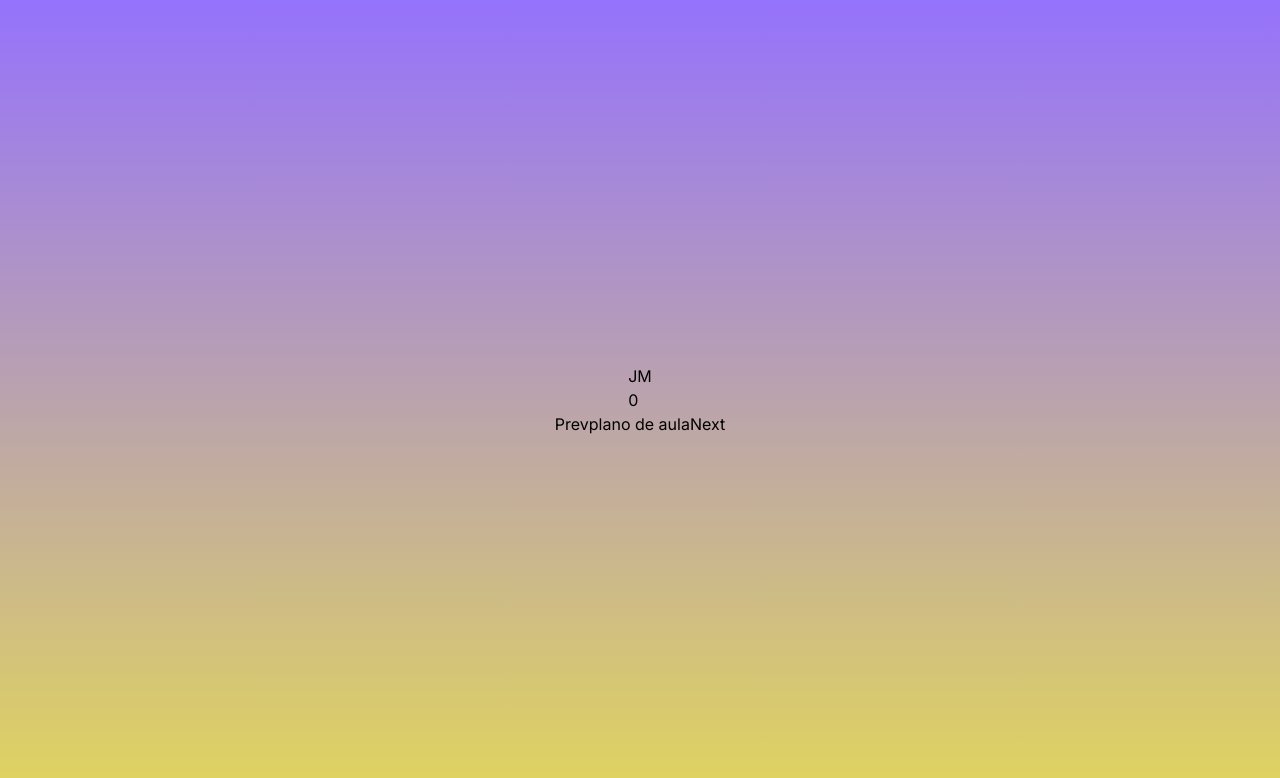
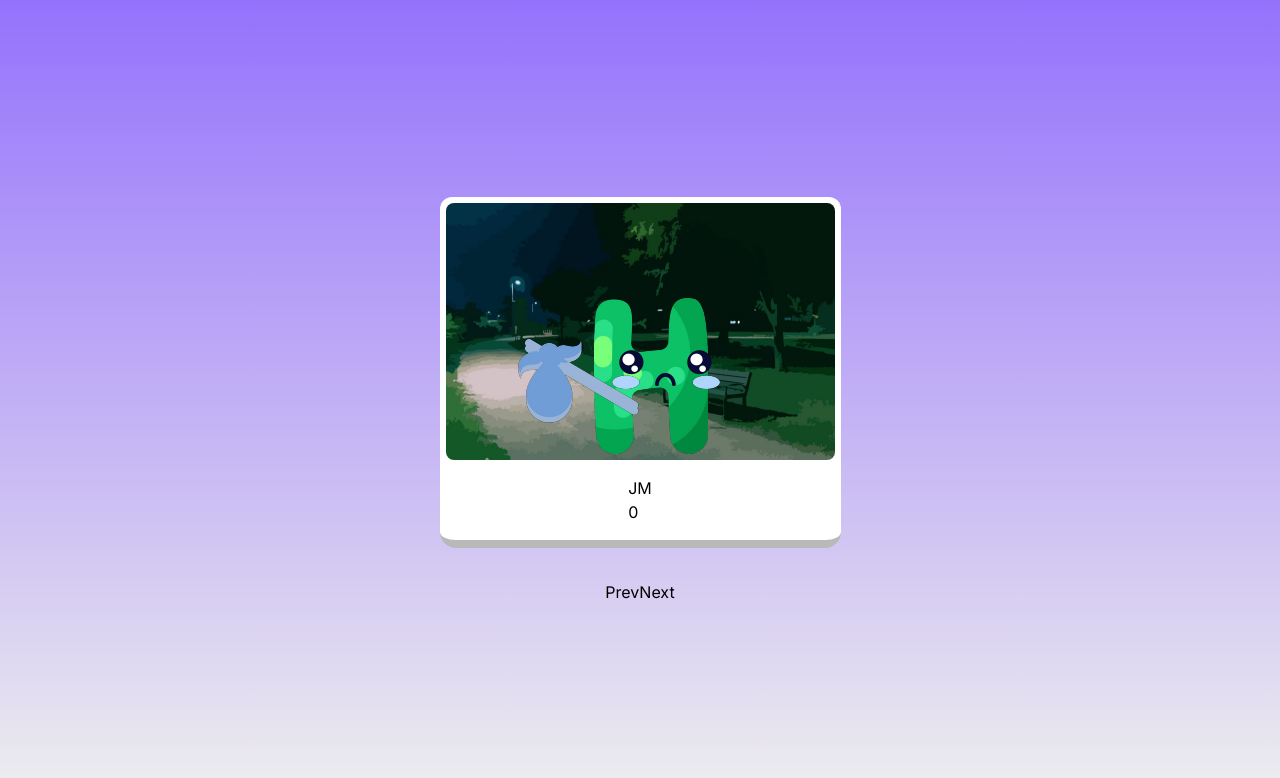
Before and after one commit to helpii/hlt-cards, a React (Vite) app: page / in a window 1280 px wide. Shown: the top 778 px of the page. Built offline with nearby package versions, Linux system fonts and the light colour scheme.

Commit message:
card layout

```diff
--- a/src/components/Home/index.tsx
+++ b/src/components/Home/index.tsx
@@ -1,16 +1,42 @@
 import lits from "../../lib/lits";
 import { useState } from "react";
-
+import shift from "classnames";
+/**
+ *
+ * escolher umas 5 accent colors legais e fazer o GradientBG adotar um gradiente do branco a elas, pelo classnames
+ * é só cadastrar lá que nem o bg-nlw-gradient e chamar conforme lits[litIndex].stage
+ */
 export function Home() {
   const [litIndex, setLitIndex] = useState(0);
+  const [accent, setAccent] = useState("#f4f4f4");
   return (
     <>
       {/*GradientBG //use custom styling with classnames*/}
-      <div className="transition-colors flex flex-col justify-center items-center bg-nlw-gradient h-[100vh] w-[100%]">
+      <div
+        className={shift(
+          "transition-colors ease-in-out flex flex-col justify-center items-center h-[100vh] w-[100%]",
+          {
+            "bg-apren-lud": lits[litIndex].author === "JM",
+            "bg-sala-inv": lits[litIndex].author === "Tamara",
+            "bg-pen-comput": lits[litIndex].author === "Ro",
+          }
+        )}
+      >
         {/*LitCard*/}
-        <div>
-          <h1>{lits[litIndex].author}</h1>
-          <h1>{litIndex}</h1>
+        <div className="rounded-b-2xl border-b-8 border-[#b9b9b9] hover:cursor-pointer hover:border-cyan-500 rounded-xl bg-white w-[401px] pt-[6px] h[500px] mb-8 flex flex-col justify-center items-center transition-colors">
+          <a href={lits[litIndex].classPlanUrl} target="blank">
+            <img
+              className="rounded-lg"
+              src={lits[litIndex].picturePath}
+              width="389"
+              height="257"
+            />
+          </a>
+          {/*Lower Card Section*/}
+          <div className="my-4">
+            <h1>{lits[litIndex].author}</h1>
+            <h1>{litIndex}</h1>
+          </div>
         </div>
 
         {/*NavigationOptions*/}
@@ -27,10 +53,6 @@ export function Home() {
           >
             Prev
           </button>
-          {/*ClassPlanButton*/}
-          <a href={lits[litIndex].classPlanUrl} target="blank">
-            plano de aula
-          </a>
           {/*NextCardButton*/}
           <button
             onClick={() => {
--- a/tailwind.config.cjs
+++ b/tailwind.config.cjs
@@ -14,8 +14,9 @@ module.exports = {
       backgroundImage: {
         galaxy: 'url("/background-galaxy.png")',
         helplit: 'url("/helplit.png")',
-        'nlw-gradient': 'linear-gradient(180deg, #9572FC, #E1D55D)',
-        'game-gradient': 'linear-gradient(180deg, rgba(0,0,0,0) 0%, rgba(0,0,0,0.9) 67.08%)',
+        'apren-lud': 'linear-gradient(180deg, #9572FC, #eeeeee)',
+        'sala-inv': 'linear-gradient(180deg, #7c32fd, #eeeeee)',
+        'pen-comput': 'linear-gradient(180deg, #4ab8FC, #eeeeee)',
       }
     },
   },
```
